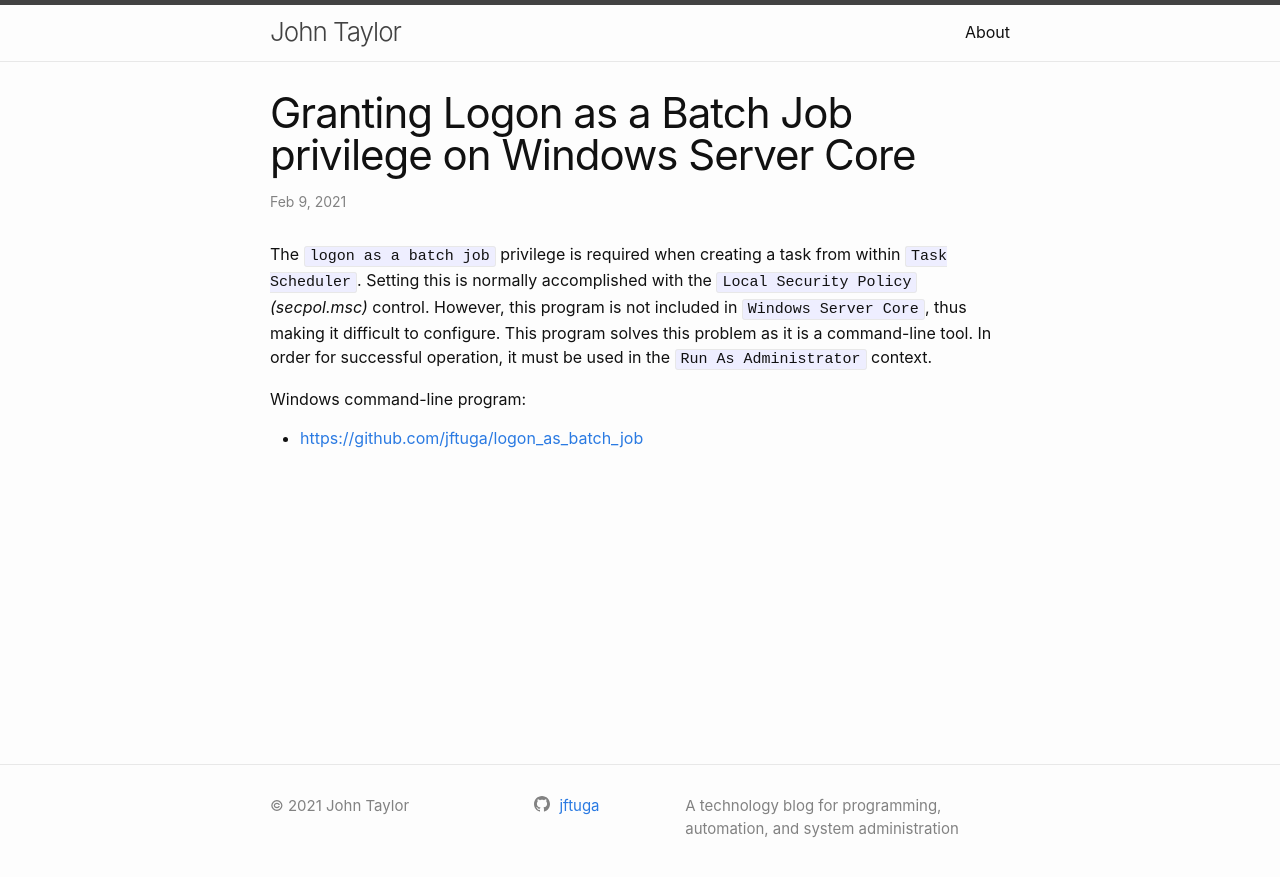
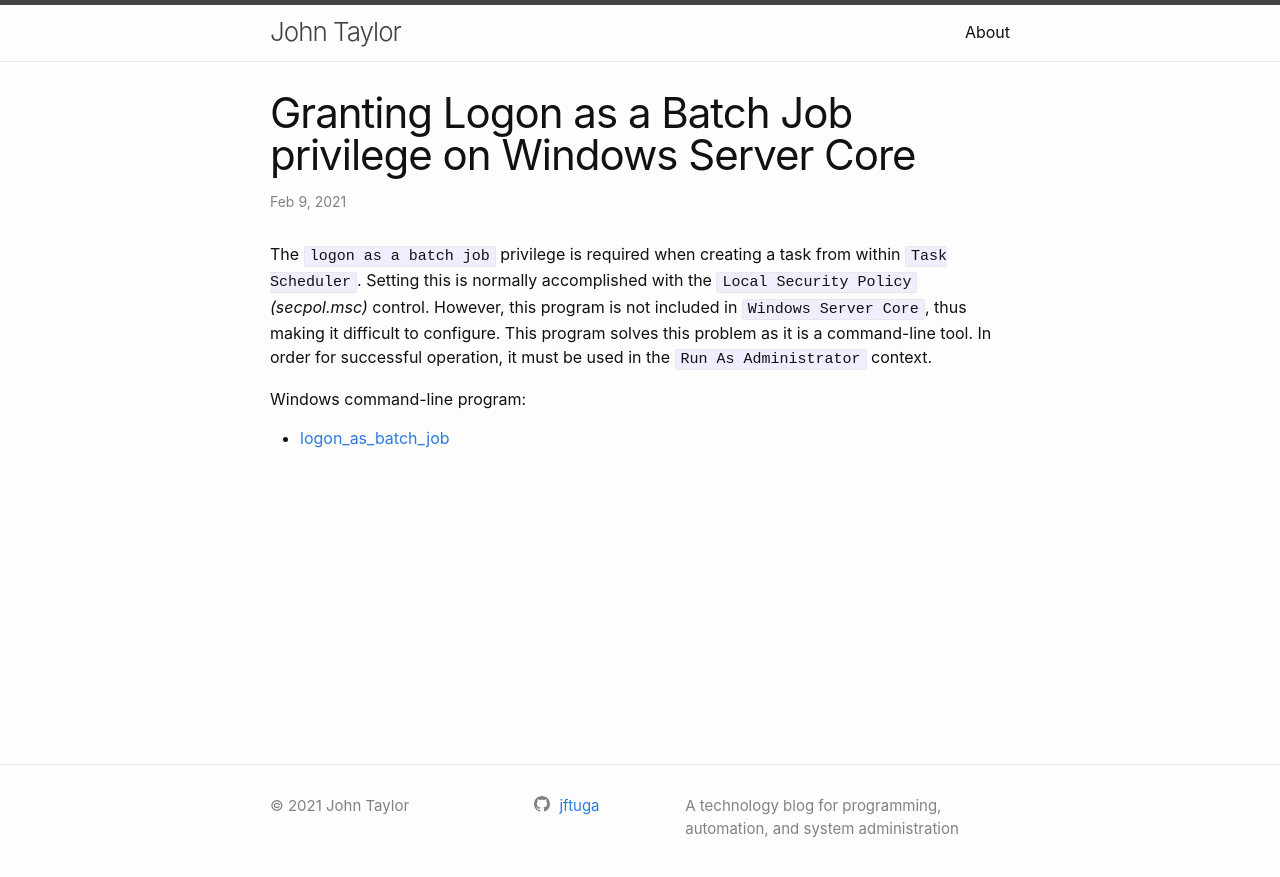
Before and after one commit to jftuga/blog, a Jekyll site: the page built from _posts/2021-02-09--Logon-As-A-Batch-Job.md, in a window 1280 px wide. Shown: the top 877 px of the page. Built offline with Jekyll 4.4.1, drawn with Linux system fonts in a browser that asks for light colours; part of the change alters nothing that is shown.

Commit message:
corrected URL

```diff
--- a/_posts/2021-02-09--Logon-As-A-Batch-Job.md
+++ b/_posts/2021-02-09--Logon-As-A-Batch-Job.md
@@ -16,4 +16,4 @@ command-line tool.  In order for successful operation, it must be used
 in the `Run As Administrator` context.
 
 Windows command-line program:
-* [https://github.com/jftuga/logon_as_batch_job](/logon_as_batch_job)
+* [logon_as_batch_job](https://github.com/jftuga/logon_as_batch_job)
```
